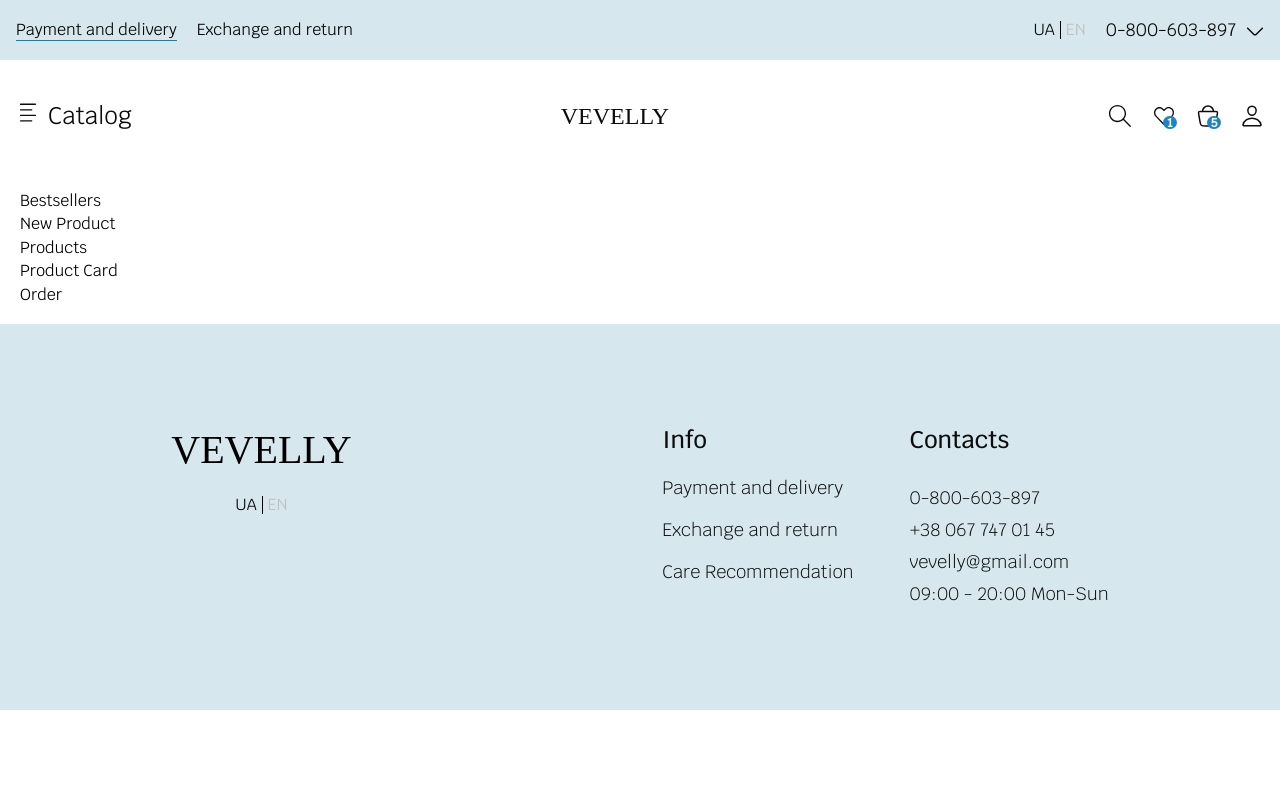
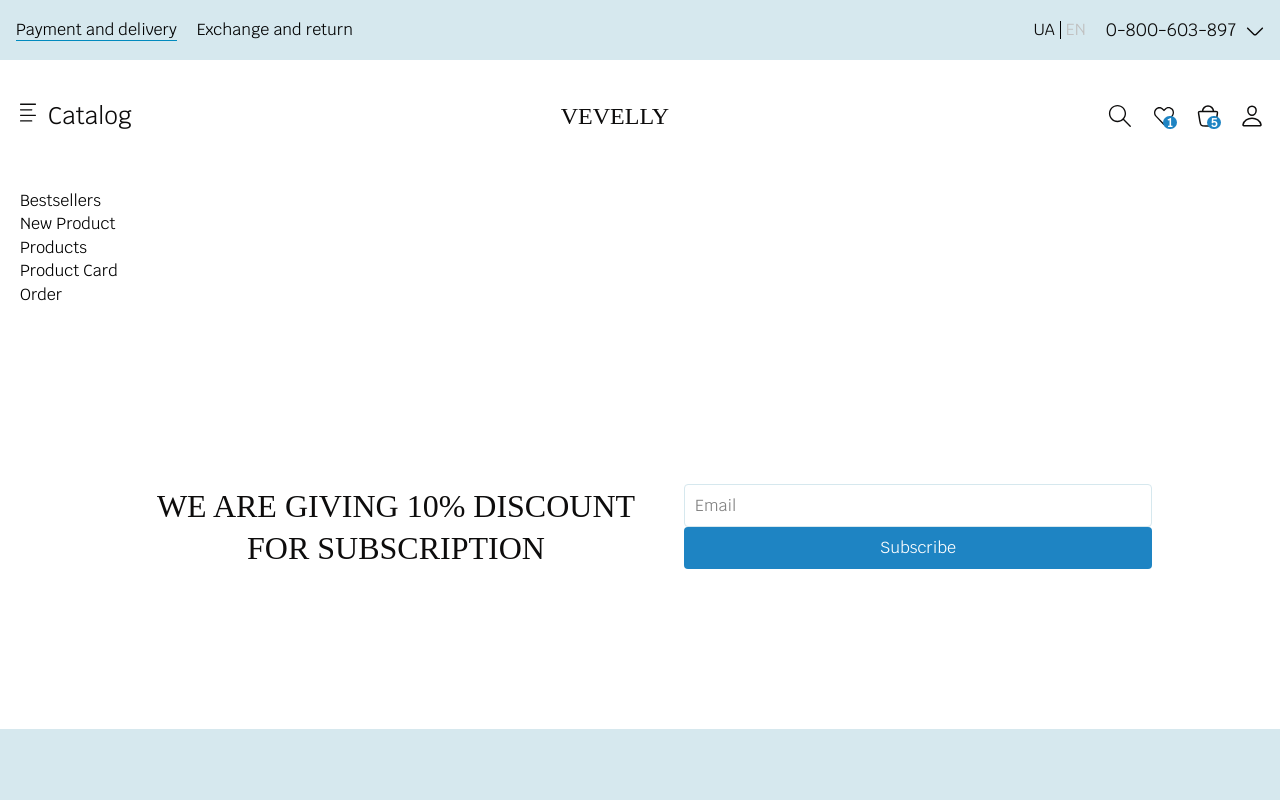
Before and after one commit to serhii-vovchenko/vevelly-store, a React (Vite) app: page / in a window 1280 px wide. Shown: the top 800 px of the page. Built offline with nearby package versions, Linux system fonts and the light colour scheme; a web font is replaced by a local one.

Commit message:
add subscribe

```diff
--- /dev/null
+++ b/src/components/Subscribe/Subscribe.tsx
@@ -0,0 +1,34 @@
+import clsx from 'clsx';
+import React from 'react';
+
+interface Props {
+	className?: string;
+}
+
+export const Subscribe: React.FC<Props> = ({ className }) => {
+	return (
+		<div className={clsx('my-30', className)}>
+			<div className="flex items-center justify-evenly py-10 mx-32 gap-5">
+				<div className="subscribe text-center text-[32px] uppercase font-medium leading-[42px] text-[#0D0C0C]">
+					we are giving 10% discount for subscription
+				</div>
+				<div className="flex flex-col items-center">
+					<form action="#">
+						<input
+							type="email"
+							name="email"
+							placeholder="Email"
+							className="w-[468px] h-[43px] border border-[#D6E8EE] rounded-sm p-2.5	"
+						/>
+						<button
+							type="submit"
+							className="w-full text-sm leading-4.5 text-white bg-[#1E84C3] rounded-sm py-3 px-2.5"
+						>
+							Subscribe
+						</button>
+					</form>
+				</div>
+			</div>
+		</div>
+	);
+};
--- a/src/index.css
+++ b/src/index.css
@@ -73,6 +73,7 @@ img {
 }
 
 .header__logo,
+.subscribe,
 .footer_logo {
 	font-family: 'Libre Caslon Display', serif;
 }
--- a/src/pages/HomePage/HomePage.tsx
+++ b/src/pages/HomePage/HomePage.tsx
@@ -1,6 +1,7 @@
+import { NavLink } from 'react-router-dom';
+import Layout from '../../components/Layout/Layout';
+import { Subscribe } from '../../components/Subscribe/Subscribe';
 import s from './HomePage.module.css';
-import Layout from '../../components/Layout/Layout';
-import { NavLink } from 'react-router-dom';
 
 const HomePage = () => {
 	return (
@@ -22,6 +23,7 @@ const HomePage = () => {
 					<NavLink to="/order">Order</NavLink>
 				</li>
 			</ul>
+			<Subscribe />
 		</Layout>
 	);
 };
```
